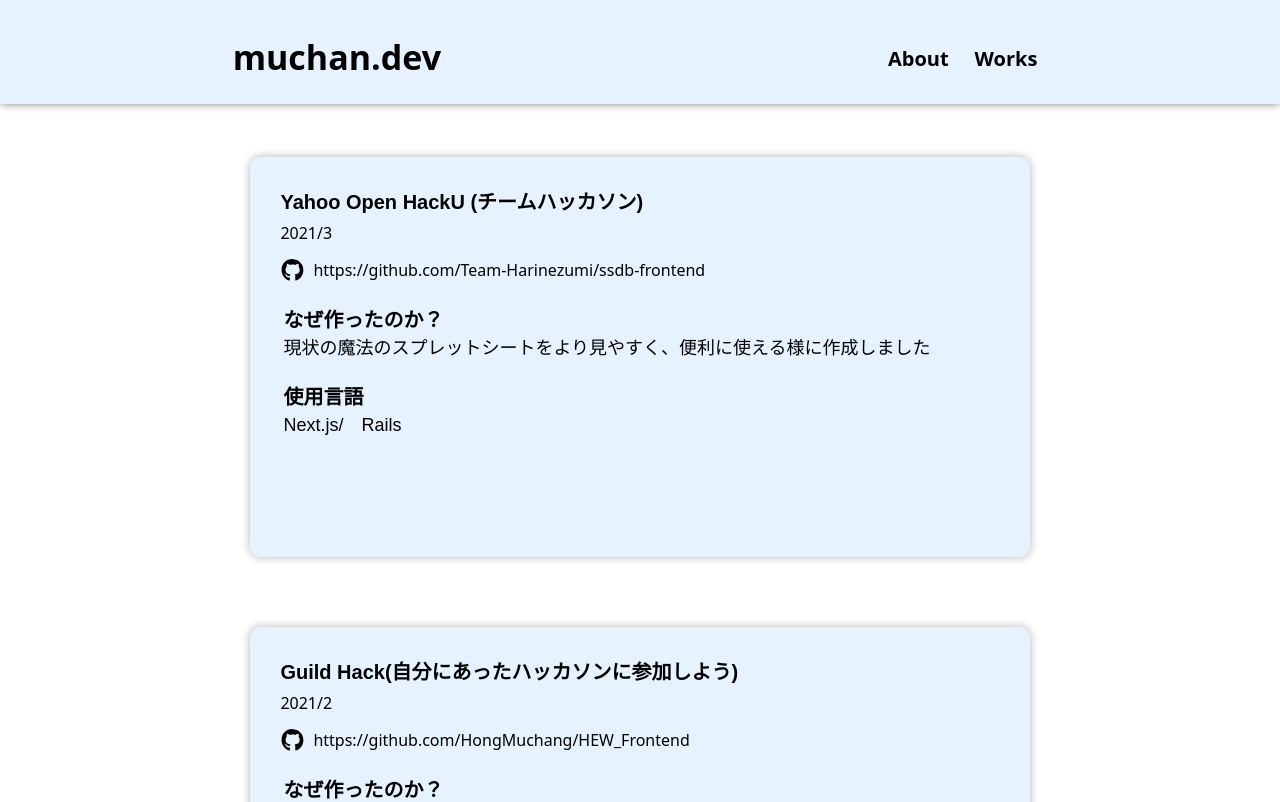
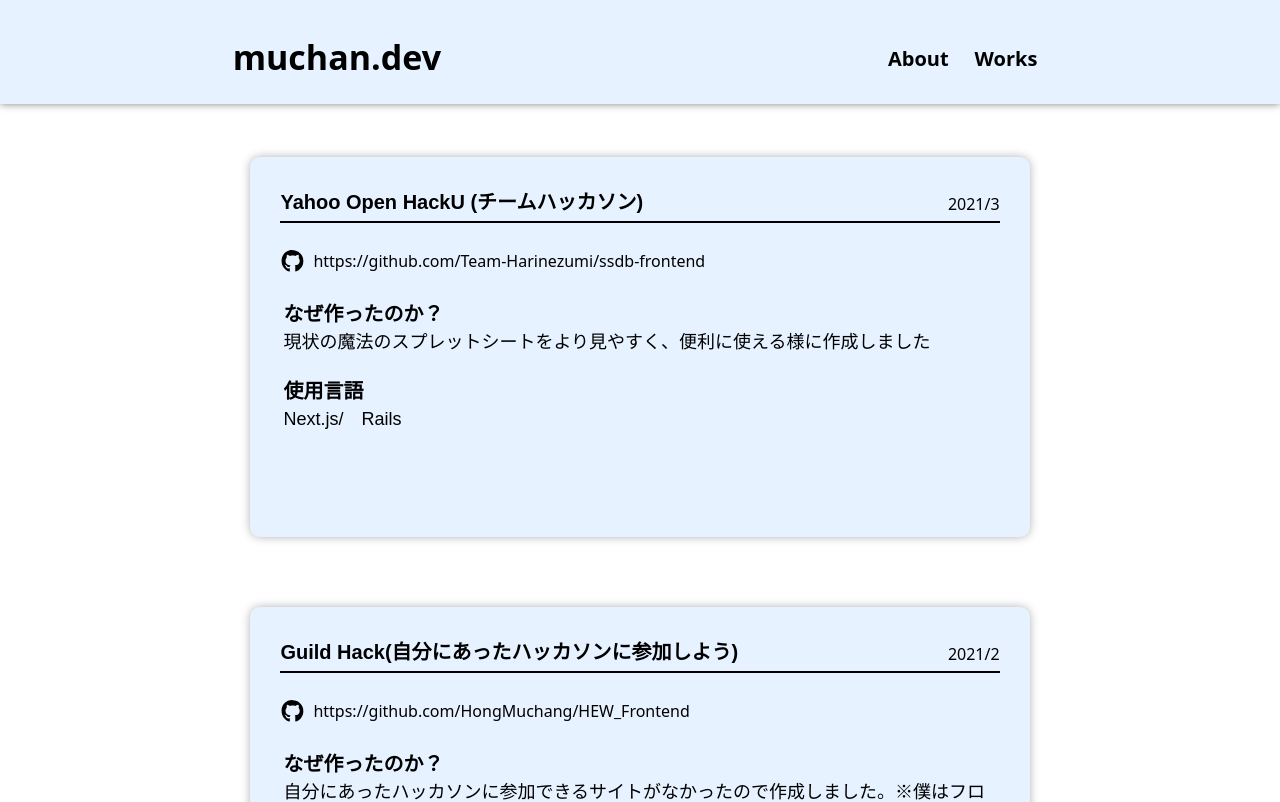
Before and after one commit to HongMuchang/muchan.dev, a Next.js app: page /Works in a window 1280 px wide. Shown: the top 802 px of the page. Built offline with nearby package versions, Linux system fonts and the light colour scheme.

Commit message:
update #25 WOrk Card COmponents

```diff
--- a/styles/components/organisms/WorksCard.module.scss
+++ b/styles/components/organisms/WorksCard.module.scss
@@ -10,7 +10,7 @@
 
     .works_card {
       padding: 30px;
-      height: 400px;
+      height: 380px;
       background-color: #e6f2ff;
       border-radius: 10px;
       box-shadow: 0 0px 10px rgba(0, 0, 0, 0.3);
@@ -24,12 +24,20 @@
         // background-color: green;
       }
     }
+    .works_flex {
+      display: flex;
+      justify-content: space-between;
+      border-bottom: 2px solid rgb(0, 0, 0);
+      & > p {
+        padding-top: 5px;
+      }
+    }
   }
   //画像とリンクの親
   .link {
     height: 30px;
     display: flex;
     align-items: center;
-    margin: 10px 0;
+    margin: 23px 0;
   }
 }
```
